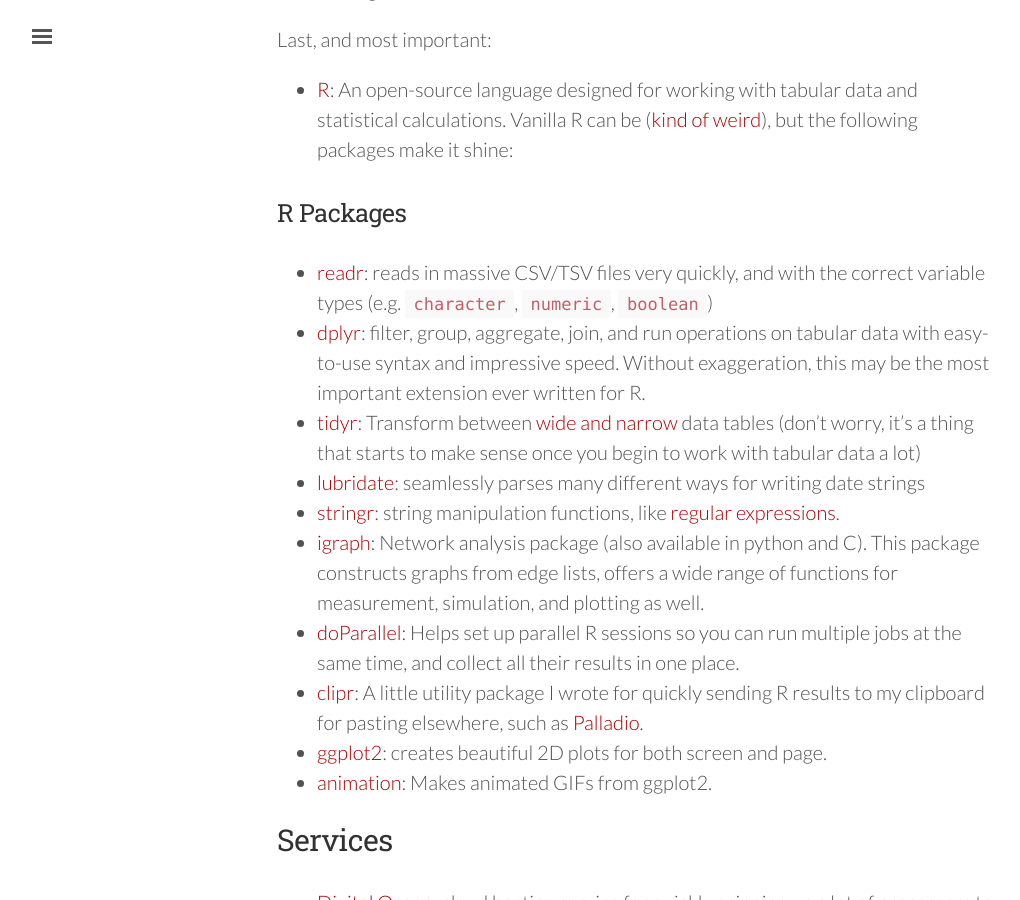
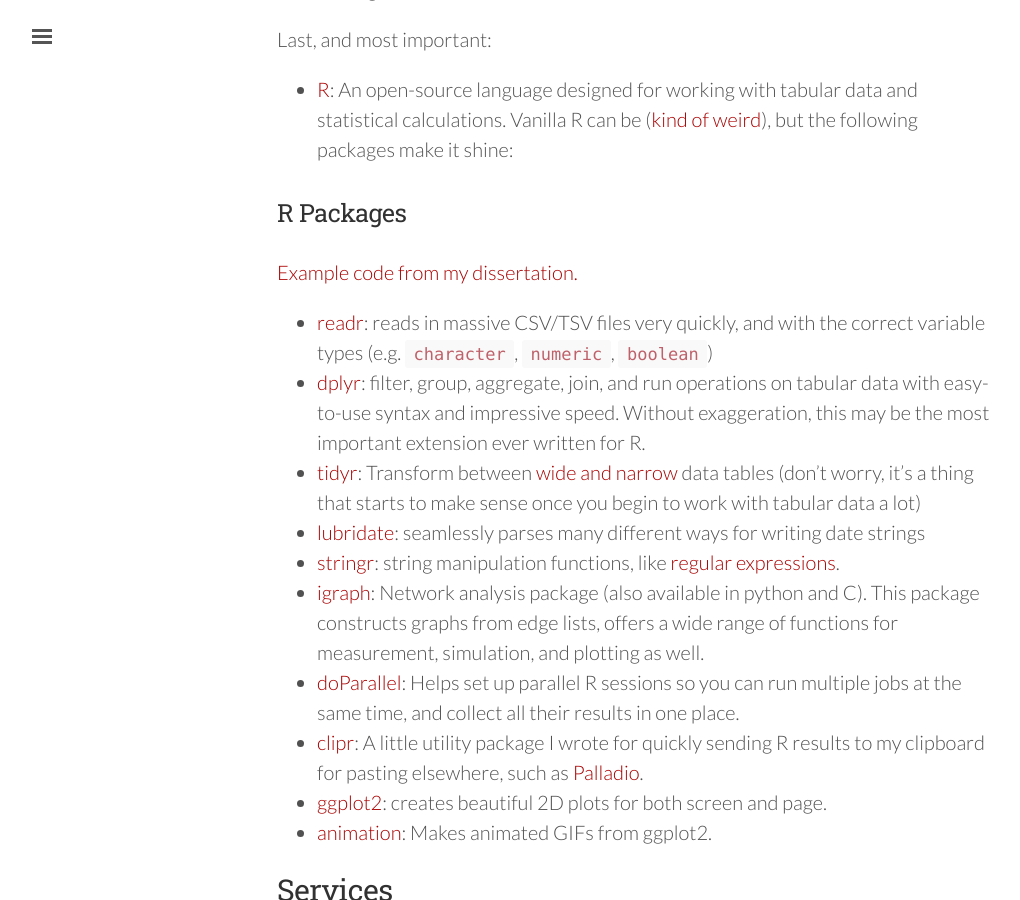
Before and after one commit to mdlincoln/mdlincoln.github.io, a Jekyll site: the page built from pages/how-did-they-make-that.md, in a window 1280 px wide and 900 px high, scrolled down 1995 px. Shown: the whole window, without its empty margins (3-1023 px from the left). Built offline with Jekyll 4.4.1, drawn with Linux system fonts in a browser that asks for light colours; nearby versions of some CDN libraries.

Commit message:
link to sample diss code

```diff
--- a/pages/how-did-they-make-that.md
+++ b/pages/how-did-they-make-that.md
@@ -55,6 +55,8 @@
 
 ### R Packages
 
+[Example code from my dissertation.](https://gist.github.com/mdlincoln/9ba3b6c580f110abadd8)
+
 - [readr](https://github.com/hadley/readr): reads in massive CSV/TSV files very quickly, and with the correct variable types (e.g. `character`, `numeric`, `boolean`)
 - [dplyr](https://cran.rstudio.com/web/packages/dplyr/vignettes/introduction.html): filter, group, aggregate, join, and run operations on tabular data with easy-to-use syntax and impressive speed. Without exaggeration, this may be the most important extension ever written for R.
 - [tidyr](https://github.com/hadley/tidyr): Transform between [wide and narrow](https://en.wikipedia.org/wiki/Wide_and_narrow_data) data tables (don't worry, it's a thing that starts to make sense once you begin to work with tabular data a lot)
```
